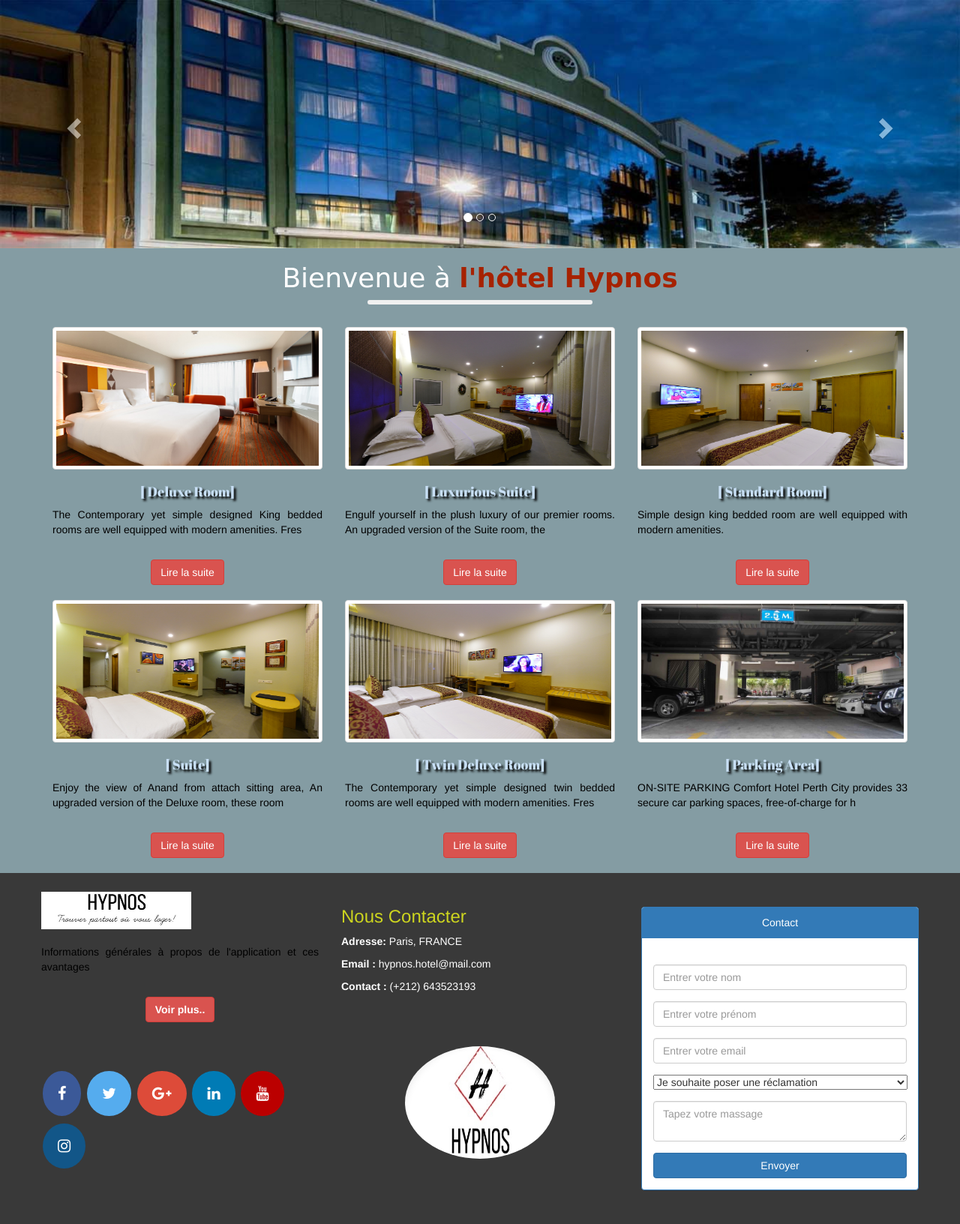
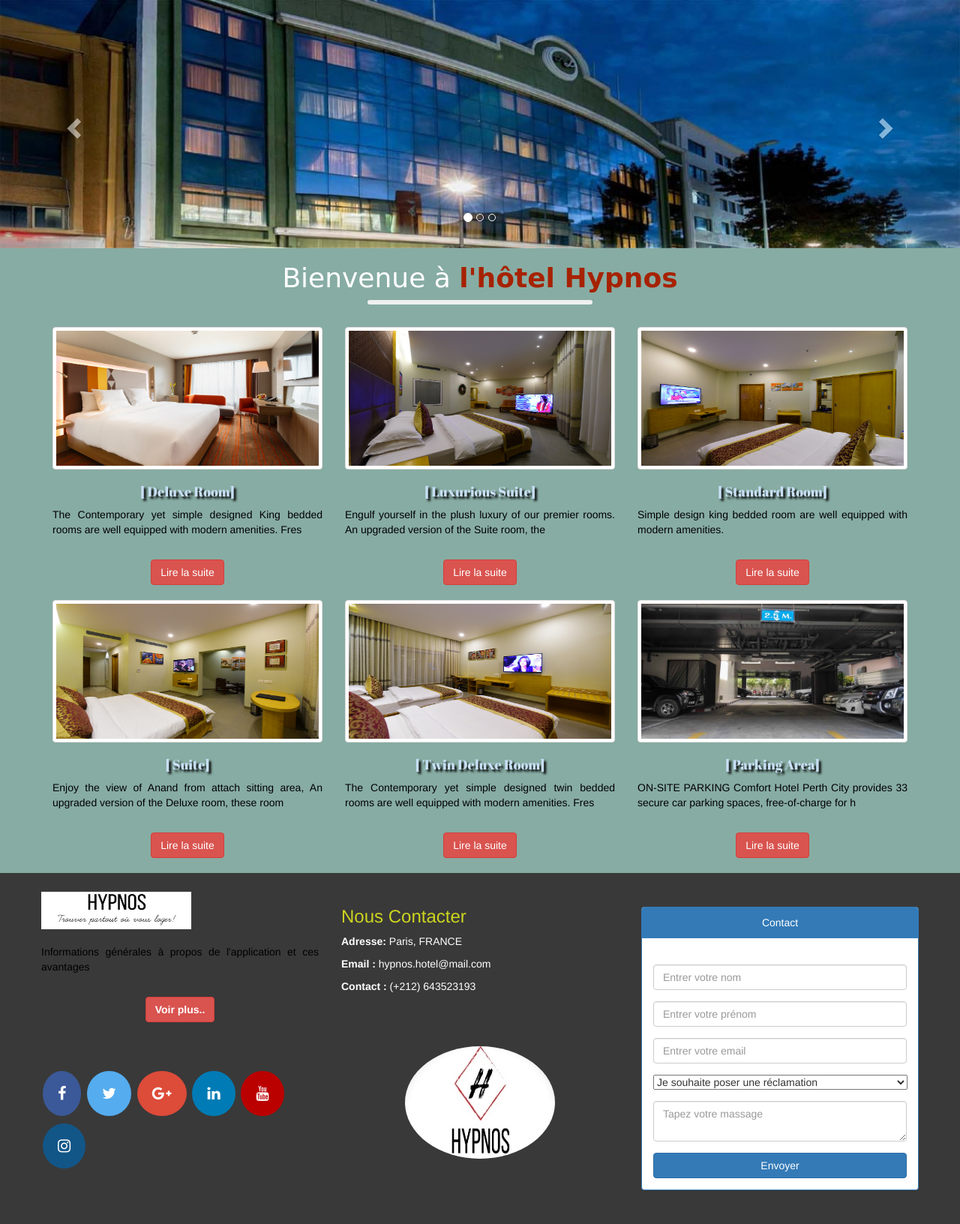
Before and after one commit to MennecartQuentin/hotel, a PHP site: page /index.php in a window 1280 px wide. Shown: the part 51-1683 px from the top of the page at 75% size. Run offline with PHP 8.4, Linux system fonts and the light colour scheme; a user stored in the database is signed in; data comes from the database, SQL or seed files in the repository.

Commit message:
ajout pdf charte graphique

```diff
--- a/css/style.css
+++ b/css/style.css
@@ -52,7 +52,7 @@ h3 {
 /* Add a Room Info and Color Fill*/
 
 #red {
-    background-color: #849ca3;
+    background-color: #87ACA3;
 }
 
 
@@ -78,7 +78,7 @@ h3 {
 
 h5 {
     color: white;
-    background-color: #6d6e6a;
+    background-color: #2B7C85;
     height: 100px;
     width: 100%;
 }
@@ -140,9 +140,6 @@ h1 {
     box-shadow: 5px 5px 5px #000408;
 }
 
-
-/* Set height of the grid so .sidenav can be 100% (adjust as needed) */
-
 #font {
     font-family: 'Abril Fatface', cursive;
     color: red;
```
Also changed, not shown: 1 other file.
